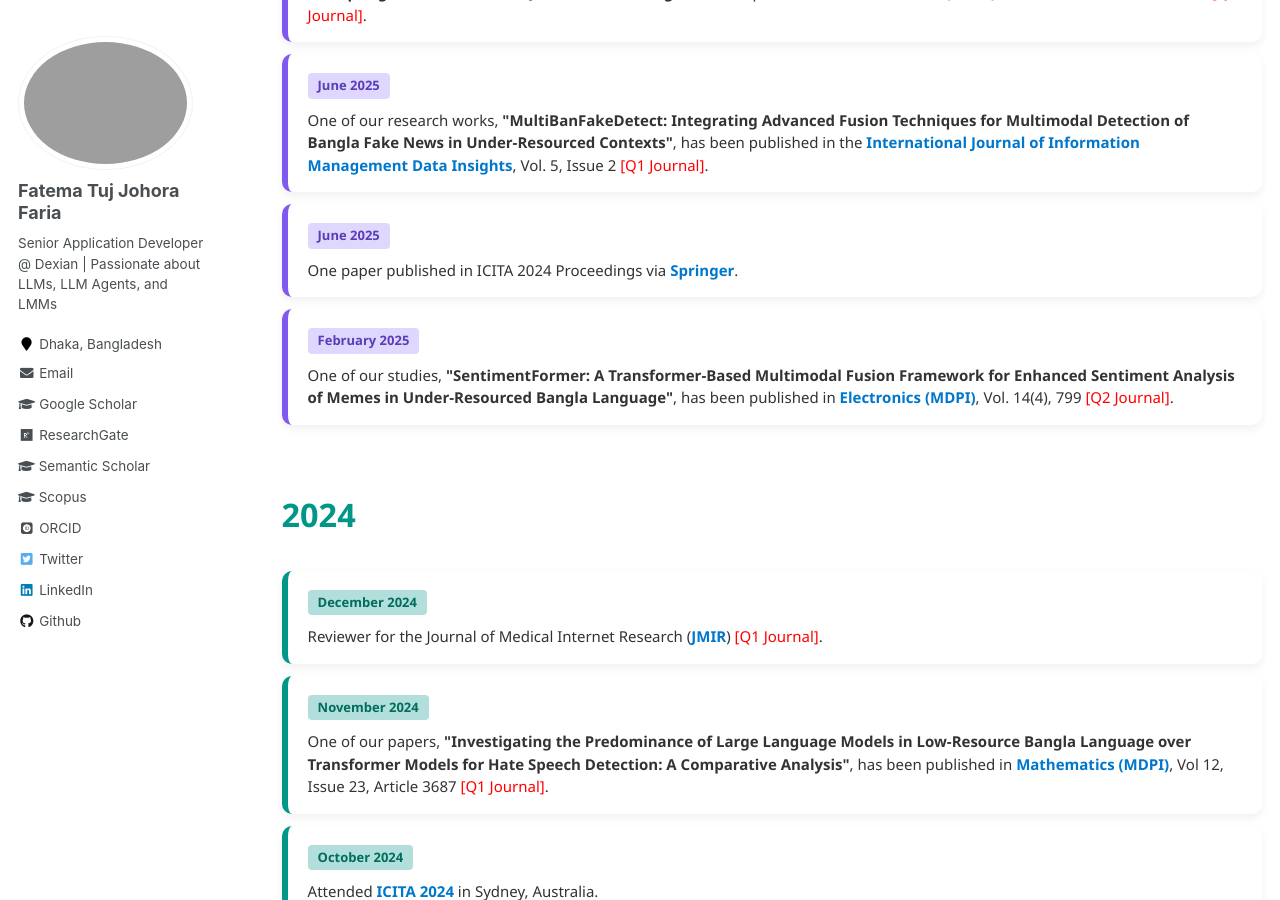
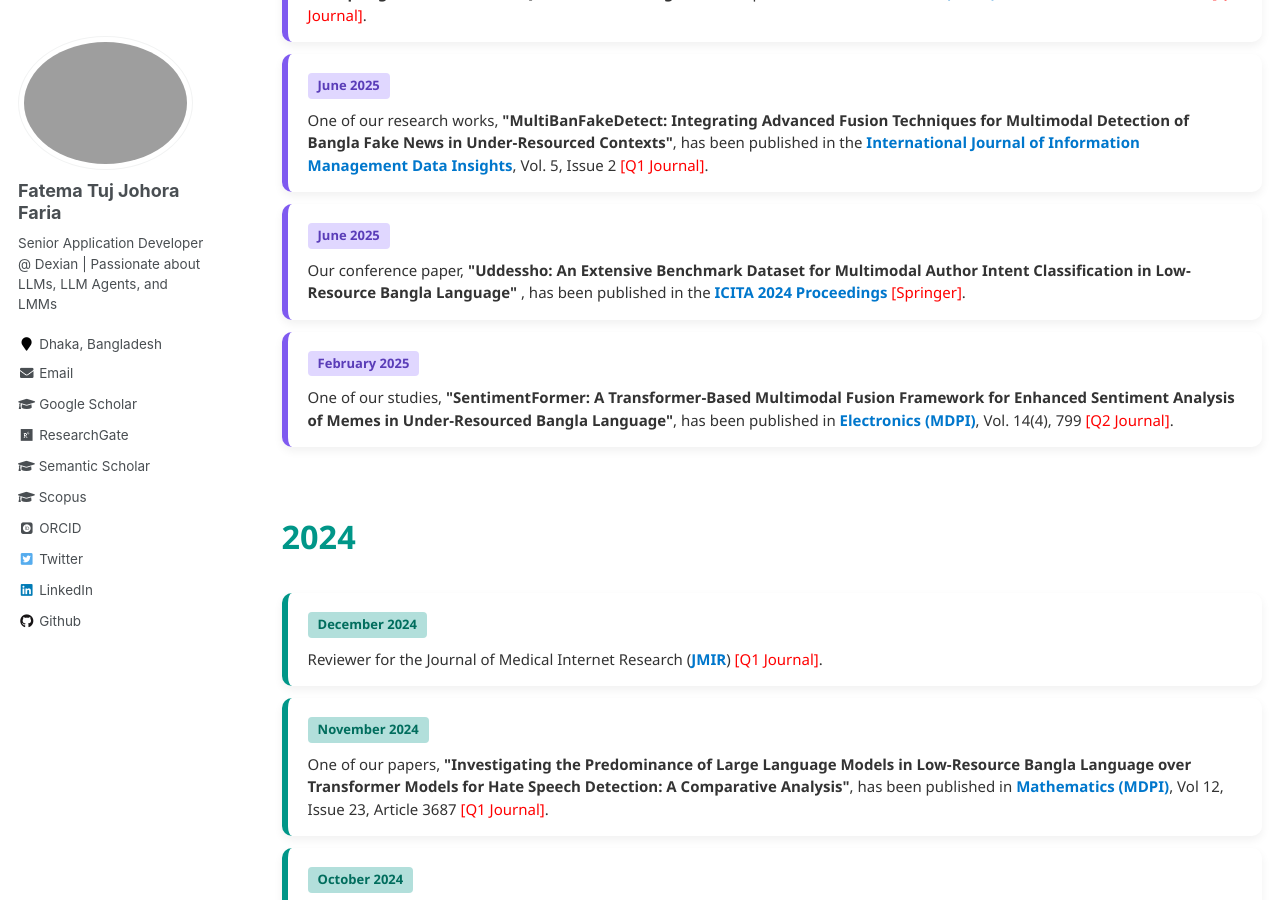
Before and after one commit to fatemafaria142/fatemafaria142.github.io, a Jekyll site: the page built from _pages/news.md, in a window 1280 px wide and 900 px high, scrolled down 742 px. Built offline with Jekyll 4.4.1, drawn with Linux system fonts in a browser that asks for light colours; some web fonts are replaced.

Commit message:
Update News

```diff
--- a/_pages/news.md
+++ b/_pages/news.md
@@ -121,7 +121,17 @@ author_profile: true
 
 <div class="news-card y2025">
   <div class="news-date">June 2025</div>
-  <div class="news-desc">One paper published in ICITA 2024 Proceedings via <a class="news-link" href="https://link.springer.com/chapter/10.1007/978-981-96-1758-6_32" target="_blank">Springer</a>.</div>
+  <div class="news-desc">
+    Our conference paper,
+    <strong>
+      "Uddessho: An Extensive Benchmark Dataset for Multimodal Author Intent Classification in Low-Resource Bangla Language"
+    </strong>,
+    has been published in the
+    <a class="news-link" href="https://link.springer.com/chapter/10.1007/978-981-96-1758-6_32" target="_blank">
+      ICITA 2024 Proceedings
+    </a>
+    <span style="color:red;">[Springer]</span>.
+  </div>
 </div>
 
 <div class="news-card y2025">
```
Also changed, not shown: _pages/about.md (+3 -1 lines).
